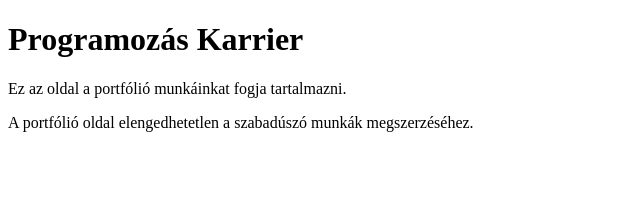
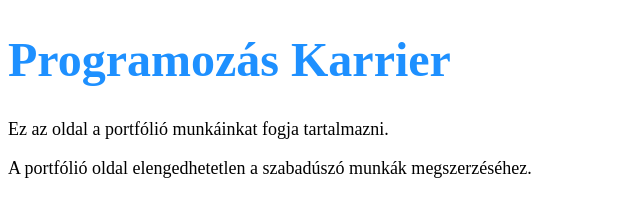
Before and after one commit to mrwannab/portfolio-oldal, a plain HTML site: page index.html in a window 1280 px wide. Shown: the whole page, without its empty margins (0-640 px from the left). Drawn offline with Linux system fonts and the light colour scheme.

Commit message:
styles css belinkelése index.html-be

```diff
--- a/index.html
+++ b/index.html
@@ -5,6 +5,7 @@
     <meta http-equiv="X-UA-Compatible" content="IE=edge">
     <meta name="viewport" content="width=device-width, initial-scale=1.0">
     <title>Portfólió Oldal</title>
+    <link rel="stylesheet" href="styles/styles.css">
 </head>
 <body>
     <h1>Programozás Karrier</h1>
--- /dev/null
+++ b/styles/styles.css
@@ -0,0 +1,8 @@
+h1 {
+    color: dodgerblue;
+    font-size: 48px;
+}
+
+p {
+    font-size: 18px;
+}
```
